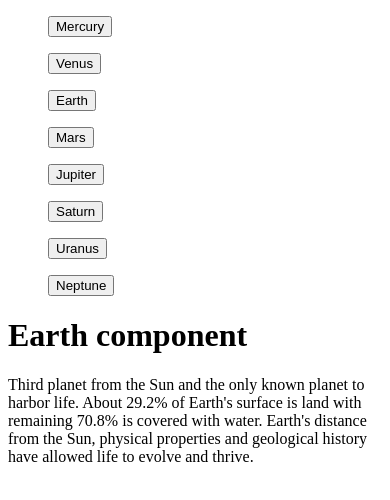
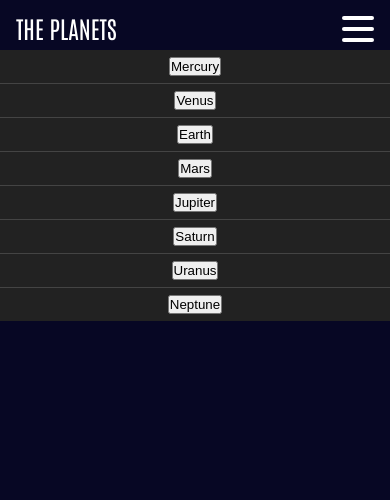
Before and after one commit to mihail-soltan/planets-fact-site, an Angular app: page /planets/Earth in a window 390 px wide. Shown: the top 500 px of the page. Built offline with nearby package versions, Linux system fonts and the light colour scheme.

Commit message:
add mobile navbar (in prog)

```diff
--- a/src/app/components/navbar/navbar.component.css
+++ b/src/app/components/navbar/navbar.component.css
@@ -1,3 +1,144 @@
-nav ul {
+@import url("https://fonts.googleapis.com/css2?family=Antonio:wght@100;200;400;700&family=Inter:wght@400;800&family=League+Spartan:wght@100&display=swap");
+.nav {
+  display: flex;
+  flex-direction: row;
+  align-items: center;
+  justify-content: space-between;
+  padding: 1rem;
+}
+.nav .logo {
+  font-size: 1.5rem;
+  font-family: "Antonio", sans-serif;
+  font-weight: 400;
+  text-decoration: none;
+  color: #FFFFFF;
+}
+.nav ul {
   list-style: none;
+}
+.nav-item-mercury::before {
+  color: #def4fc;
+}
+
+.menu {
+  display: flex;
+  flex-direction: row;
+  list-style-type: none;
+  margin: 0;
+  padding: 0;
+}
+
+.menu > li {
+  margin: 0 1rem;
+  overflow: hidden;
+}
+
+.menu-button-container {
+  height: 100%;
+  width: 1.875rem;
+  cursor: pointer;
+  flex-direction: column;
+  justify-content: center;
+  align-items: center;
+}
+
+.checkbox {
+  position: absolute;
+  display: block;
+  height: 32px;
+  width: 32px;
+  top: 1rem;
+  right: 1rem;
+  z-index: 5;
+  opacity: 0;
+  cursor: pointer;
+}
+
+.hamburger-lines {
+  cursor: pointer;
+  height: 26px;
+  width: 32px;
+  position: absolute;
+  top: 1rem;
+  right: 1rem;
+  z-index: 2;
+  display: flex;
+  flex-direction: column;
+  justify-content: space-between;
+  align-self: flex-end;
+}
+.hamburger-lines .line {
+  display: block;
+  height: 4px;
+  width: 100%;
+  border-radius: 10px;
+  background: #FFFFFF;
+}
+.hamburger-lines .line .line1 {
+  transform-origin: 0% 0%;
+  transition: transform 0.4s ease-in-out;
+}
+.hamburger-lines .line .line2 {
+  transition: transform 0.2s ease-in-out;
+}
+.hamburger-lines .line .line3 {
+  transform-origin: 0% 100%;
+  transition: transform 0.4s ease-in-out;
+}
+
+.nav input[type=checkbox]:checked ~ .hamburger-lines .line1 {
+  transform: rotate(-45deg);
+}
+
+.nav input[type=checkbox]:checked ~ .hamburger-lines .line2 {
+  transform: scaleY(0);
+}
+
+.nav input[type=checkbox]:checked ~ .hamburger-lines .line3 {
+  transform: rotate(45deg);
+}
+
+input[type=checkbox]:checked ~ .menu {
+  transform: translateY(0);
+}
+
+@media (max-width: 700px) {
+  .menu-button-container {
+    display: flex;
+  }
+  .menu {
+    position: absolute;
+    top: 0;
+    margin-top: 50px;
+    left: 0;
+    flex-direction: column;
+    width: 100%;
+    justify-content: center;
+    align-items: center;
+  }
+  #menu-toggle ~ .menu li {
+    height: 0;
+    margin: 0;
+    padding: 0;
+    border: 0;
+    transition: height 400ms cubic-bezier(0.23, 1, 0.32, 1);
+  }
+  #menu-toggle:checked ~ .menu li {
+    border: 1px solid #333;
+    height: 2.5em;
+    padding: 0.5em;
+    transition: height 400ms cubic-bezier(0.23, 1, 0.32, 1);
+  }
+  .menu > li {
+    display: flex;
+    justify-content: center;
+    margin: 0;
+    padding: 0.5em 0;
+    width: 100%;
+    color: white;
+    background-color: #222;
+  }
+  .menu > li:not(:last-child) {
+    border-bottom: 1px solid #444;
+  }
 }/*# sourceMappingURL=navbar.component.css.map */
--- a/src/app/components/navbar/navbar.component.html
+++ b/src/app/components/navbar/navbar.component.html
@@ -1,5 +1,19 @@
-<nav>
-  <ul *ngFor="let route of routes">
-    <li><button (click)="onPlanetClick(route)">{{ route }}</button></li>
+<nav class="nav">
+  <a routerLink="/" routerLinkActive="active" class="logo">THE PLANETS</a>
+  <input class="checkbox" type="checkbox" />
+  <div class="hamburger-lines">
+    <span class="line line1"></span>
+    <span class="line line2"></span>
+    <span class="line line3"></span>
+  </div>
+  <ul class="menu">
+    <li *ngFor="let route of routes">
+      <button
+        class="nav-item-{{ route | lowercase }}"
+        (click)="onPlanetClick(route)"
+      >
+        {{ route }}
+      </button>
+    </li>
   </ul>
 </nav>
--- a/src/app/components/navbar/navbar.component.scss
+++ b/src/app/components/navbar/navbar.component.scss
@@ -1,3 +1,150 @@
-nav ul {
+@import "../../../sass/config";
+
+.nav {
+  display: flex;
+  flex-direction: row;
+  align-items: center;
+  justify-content: space-between;
+  padding: 1rem;
+  .logo {
+    font-size: $slightly-large-font;
+    font-family: $antonio;
+    font-weight: $regular;
+    text-decoration: none;
+    color: $base-white;
+  }
+  ul {
+    // display: none;
     list-style: none;
+  }
+
+  &-item {
+    &-mercury::before {
+      color: #def4fc;
+    }
+  }
 }
+.menu {
+  display: flex;
+  flex-direction: row;
+  list-style-type: none;
+  margin: 0;
+  padding: 0;
+}
+
+.menu > li {
+  margin: 0 1rem;
+  overflow: hidden;
+}
+
+.menu-button-container {
+  //   display: none;
+  height: 100%;
+  width: 1.875rem;
+  cursor: pointer;
+  flex-direction: column;
+  justify-content: center;
+  align-items: center;
+}
+
+.checkbox {
+  position: absolute;
+  display: block;
+  height: 32px;
+  width: 32px;
+  top: 1rem;
+  right: 1rem;
+  z-index: 5;
+  opacity: 0;
+  cursor: pointer;
+}
+
+.hamburger-lines {
+  cursor: pointer;
+  height: 26px;
+  width: 32px;
+  position: absolute;
+  top: 1rem;
+  right: 1rem;
+  z-index: 2;
+  display: flex;
+  flex-direction: column;
+  justify-content: space-between;
+  align-self: flex-end;
+  .line {
+    display: block;
+    height: 4px;
+    width: 100%;
+    border-radius: 10px;
+    background: $base-white;
+    .line1 {
+      transform-origin: 0% 0%;
+      transition: transform 0.4s ease-in-out;
+    }
+    .line2 {
+      transition: transform 0.2s ease-in-out;
+    }
+    .line3 {
+      transform-origin: 0% 100%;
+      transition: transform 0.4s ease-in-out;
+    }
+  }
+}
+
+.nav input[type="checkbox"]:checked ~ .hamburger-lines .line1 {
+  transform: rotate(-45deg);
+  // transform: scaleY(0);
+}
+
+.nav input[type="checkbox"]:checked ~ .hamburger-lines .line2 {
+  transform: scaleY(0);
+  //   transform: rotate(-45deg);
+}
+.nav input[type="checkbox"]:checked ~ .hamburger-lines .line3 {
+  transform: rotate(45deg);
+}
+
+input[type="checkbox"]:checked ~ .menu {
+  transform: translateY(0);
+}
+
+@media (max-width: 700px) {
+  .menu-button-container {
+    display: flex;
+  }
+  .menu {
+    position: absolute;
+    top: 0;
+    margin-top: 50px;
+    left: 0;
+    flex-direction: column;
+    width: 100%;
+    justify-content: center;
+    align-items: center;
+  }
+  #menu-toggle ~ .menu li {
+    height: 0;
+    margin: 0;
+    padding: 0;
+    border: 0;
+    transition: height 400ms cubic-bezier(0.23, 1, 0.32, 1);
+  }
+  #menu-toggle:checked ~ .menu li {
+    border: 1px solid #333;
+    height: 2.5em;
+    padding: 0.5em;
+    transition: height 400ms cubic-bezier(0.23, 1, 0.32, 1);
+  }
+  .menu > li {
+    display: flex;
+    justify-content: center;
+    margin: 0;
+    padding: 0.5em 0;
+    width: 100%;
+    color: white;
+    background-color: #222;
+  }
+  .menu > li:not(:last-child) {
+    border-bottom: 1px solid #444;
+  }
+}
--- a/src/app/components/navbar/navbar.component.ts
+++ b/src/app/components/navbar/navbar.component.ts
@@ -31,4 +31,8 @@ export class NavbarComponent implements OnInit {
   onPlanetClick(planet: any) {
     this.router.navigate([`/planets/${planet}`]);
   }
+
+  checkFunc(e: any){
+    console.log(e.target.checked)
+  }
 }
--- a/src/app/components/planet/planet.component.html
+++ b/src/app/components/planet/planet.component.html
@@ -1,2 +1,2 @@
-<h1>{{currentPlanet?.name}} component</h1>
+<h2>{{currentPlanet?.name}}</h2>
 <p>{{currentPlanet?.overview?.content}}</p>
--- a/src/sass/_config.scss
+++ b/src/sass/_config.scss
@@ -12,7 +12,7 @@ $purple: #6f2ed6;
 $light-red: #D14C32;
 $dark-red: #D83A34;
 $light-blueish-green: #1ec2a4;
-$dark-blue: #2d68f0;
+$darkish-blue: #2d68f0;
 
 // TYPOGRAPHY
 $antonio: 'Antonio', sans-serif;
@@ -27,18 +27,19 @@ $bold: 700;
 
 // FONT SIZES
 
-$smallest-heading: 0.688rem; // 11px
-$small-heading: 0.75rem; // 12px
-$medium-heading: 0.875rem; // 14px
-$large-heading: 2.5rem; // 40px
-$largest-heading: 5rem; // 80px
+$smallest-font: 0.688rem; // 11px
+$small-font: 0.75rem; // 12px
+$medium-font: 0.875rem; // 14px
+$slightly-large-font: 1.5rem; // 24px
+$large-font: 2.5rem; // 40px
+$largest-font: 5rem; // 80px
 
 // LETTER SPACING
 $regular-spacing: 0.06rem; // 1px
 $medium-spacing: 0.1rem; // 1.6px
-$wide-spacing: 0.163rem; // 3.2px
-
+$wide-spacing: 0.163rem; // 2.6px
+$negative-spacing: -0.1rem; // -1.5px
 // LINE HEIGHTS
-$regular-line-height: 1.5rem; // 24px
+$regular-line: 1.5rem; // 24px
 $high-line: 3.26rem; // 52px
 $highest-line: 6.44rem; // 103px
--- a/src/styles.css
+++ b/src/styles.css
@@ -1 +1,63 @@
-/* You can add global styles to this file, and also import other style files *//*# sourceMappingURL=styles.css.map */
+/* You can add global styles to this file, and also import other style files */
+@import url("https://fonts.googleapis.com/css2?family=Antonio:wght@100;200;400;700&family=Inter:wght@400;800&family=League+Spartan:wght@100&display=swap");
+* {
+  margin: 0;
+  padding: 0;
+  box-sizing: border-box;
+}
+
+body {
+  background-color: #070724;
+  font-family: "League Spartan", sans-serif;
+  font-weight: 400;
+  font-size: 0.875rem;
+  line-height: 1.5rem;
+}
+
+h1,
+h2,
+h3,
+h4,
+p {
+  color: #FFFFFF;
+}
+
+h1,
+h2 {
+  font-family: "Antonio", sans-serif;
+  font-weight: 400;
+}
+
+h3,
+h4 {
+  font-family: "League Spartan", sans-serif;
+  font-weight: 700;
+  line-height: 1.5rem;
+}
+
+p,
+h4 {
+  font-family: "League Spartan", sans-serif;
+  color: #FFFFFF;
+}
+
+h1 {
+  font-size: 5rem;
+  line-height: 6.44rem;
+}
+
+h2 {
+  font-size: 2.5rem;
+  line-height: 3.26rem;
+  letter-spacing: -0.1rem;
+}
+
+h3 {
+  font-size: 0.75rem;
+  letter-spacing: 0.163rem;
+}
+
+h4 {
+  font-size: 0.688rem;
+  letter-spacing: 0.06rem;
+}/*# sourceMappingURL=styles.css.map */
--- a/src/styles.scss
+++ b/src/styles.scss
@@ -1 +1,63 @@
 /* You can add global styles to this file, and also import other style files */
+@import "sass/config";
+* {
+  margin: 0;
+  padding: 0;
+  box-sizing: border-box;
+}
+
+body {
+  background-color: $dark-blue;
+  font-family: $spartan;
+  font-weight: $regular;
+  font-size: $medium-font;
+  line-height: $regular-line;
+}
+
+h1,
+h2,
+h3,
+h4,
+p {
+  color: $base-white;
+}
+
+h1,
+h2 {
+  font-family: $antonio;
+  font-weight: $regular;
+}
+
+h3,
+h4 {
+  font-family: $spartan;
+  font-weight: $bold;
+  line-height: $regular-line;
+}
+
+p,
+h4 {
+  font-family: $spartan;
+  color: $base-white;
+}
+
+h1 {
+  font-size: $largest-font;
+  line-height: $highest-line;
+}
+
+h2 {
+  font-size: $large-font;
+  line-height: $high-line;
+  letter-spacing: $negative-spacing;
+}
+
+h3 {
+  font-size: $small-font;
+  letter-spacing: $wide-spacing;
+}
+
+h4 {
+  font-size: $smallest-font;
+  letter-spacing: $regular-spacing;
+}
```
Also changed, not shown: 2 other files (tests, documents, lock files or other folders).
